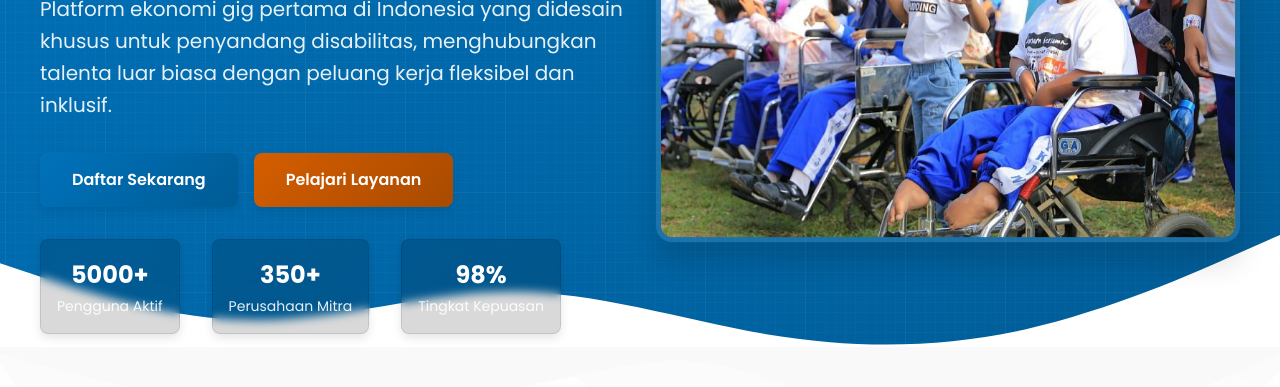
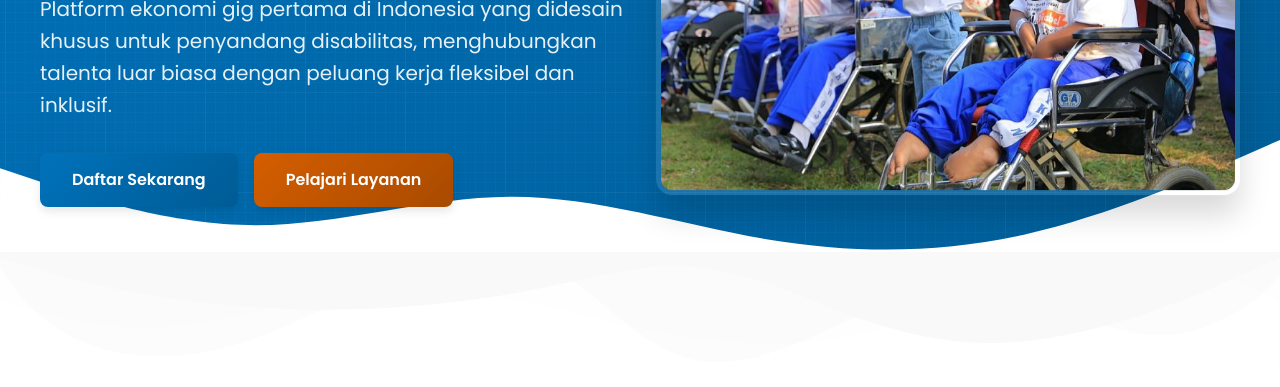
Before and after one commit to chaerudin91/Lester, a plain HTML site: page index.html in a window 1280 px wide. Shown: the part 413-800 px from the top of the page. Drawn offline with Linux system fonts and the light colour scheme.

Commit message:
Update index.html

```diff
--- a/index.html
+++ b/index.html
@@ -48,20 +48,6 @@
                 <div class="hero-buttons">
                     <a href="https://wa.me/62895405903116?text=Halo%20Lester,%20saya%20ingin%20mendaftar" target="_blank" class="btn btn-primary">Daftar Sekarang</a>
                     <a href="#layanan" class="btn btn-secondary">Pelajari Layanan</a>
-                </div>
-                <div class="hero-stats">
-                    <div class="hero-stat">
-                        <span class="stat-number">5000+</span>
-                        <span class="stat-label">Pengguna Aktif</span>
-                    </div>
-                    <div class="hero-stat">
-                        <span class="stat-number">350+</span>
-                        <span class="stat-label">Perusahaan Mitra</span>
-                    </div>
-                    <div class="hero-stat">
-                        <span class="stat-number">98%</span>
-                        <span class="stat-label">Tingkat Kepuasan</span>
-                    </div>
                 </div>
             </div>
             <div class="hero-image">
```
